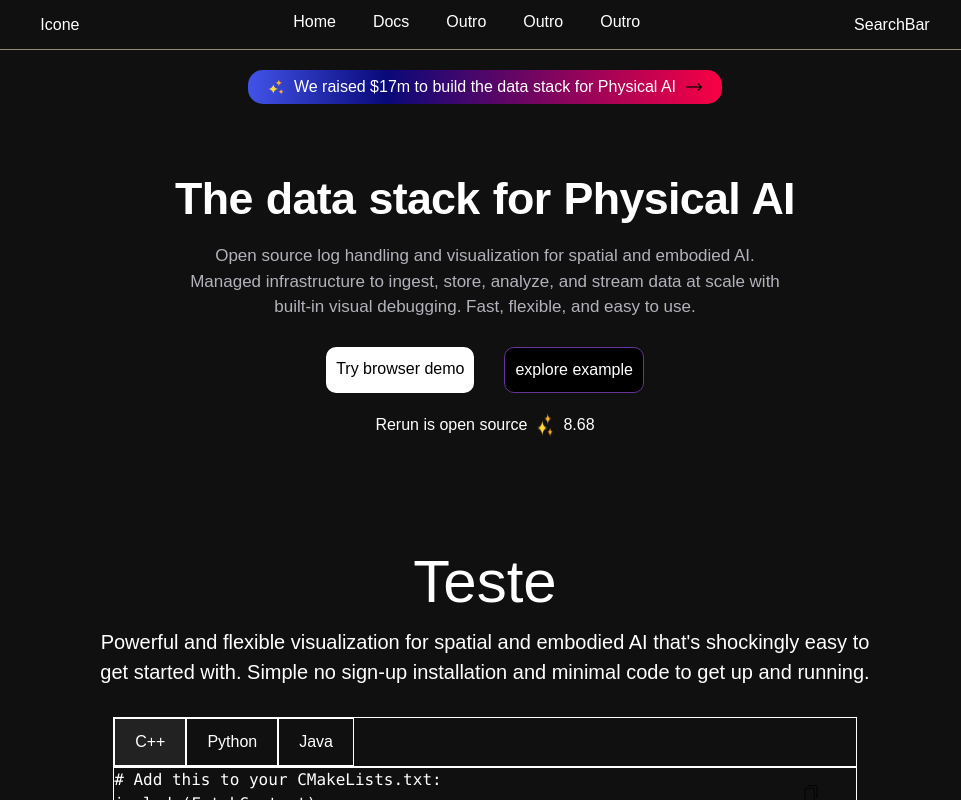
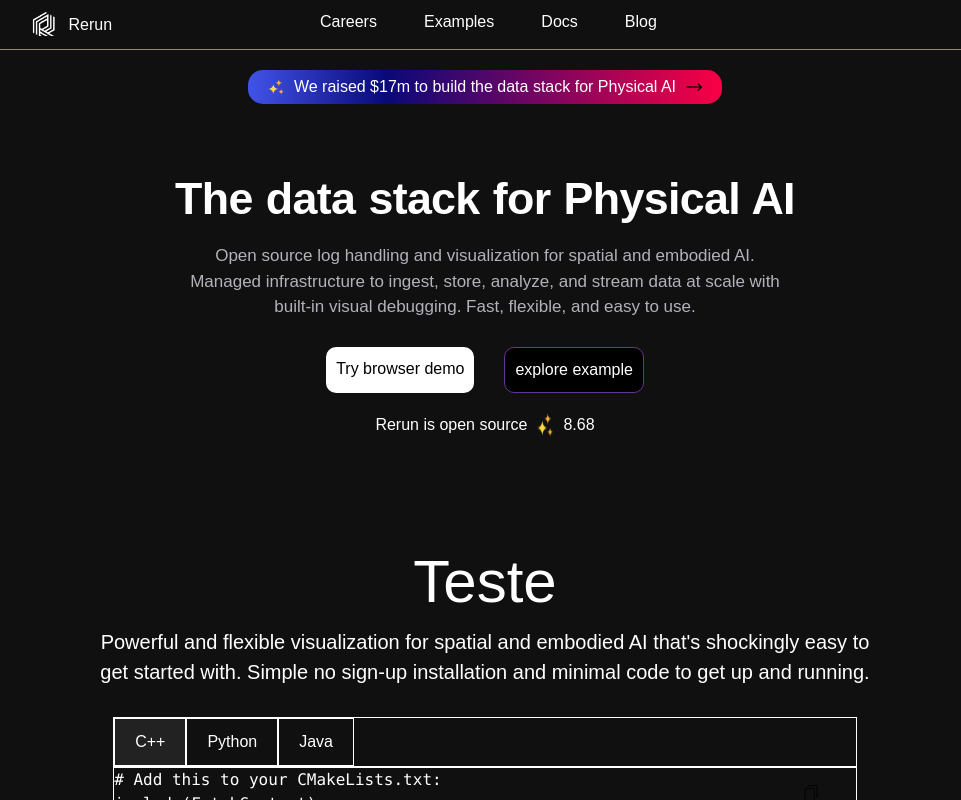
Before and after one commit to EnzoKevin/Rerun, a Next.js app: page / in a window 1280 px wide. Shown: the top 800 px of the page, without its empty margins (155-1116 px from the left). Built offline with nearby package versions, Linux system fonts and the light colour scheme.

Commit message:
Header fixed

```diff
--- a/src/components/layout/header/index.tsx
+++ b/src/components/layout/header/index.tsx
@@ -1,21 +1,23 @@
 import * as S from "./styles";
+import Logo from "@/components/images/logo.png";
 
 export default function Header() {
   return (
     <S.Header>
       <figure>
-        <span>Icone</span>
+        <span style={{ display: "flex", gap: "10px", alignItems: "center" }}>
+          <img src={Logo.src} alt="" /> Rerun
+        </span>
       </figure>
       <nav>
         <S.ul>
-          <li>Home</li>
+          <li>Careers</li>
+          <li>Examples</li>
           <li>Docs</li>
-          <li>Outro</li>
-          <li>Outro</li>
-          <li>Outro</li>
+          <li>Blog</li>
         </S.ul>
       </nav>
-      <button>SearchBar</button>
+      {<button style={{ visibility: "hidden" }}>SearchBar</button>}{" "}
     </S.Header>
   );
 }
```
Also changed, not shown: src/components/images/logo.png (added).
